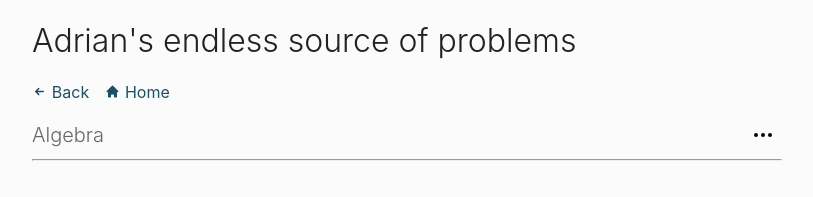
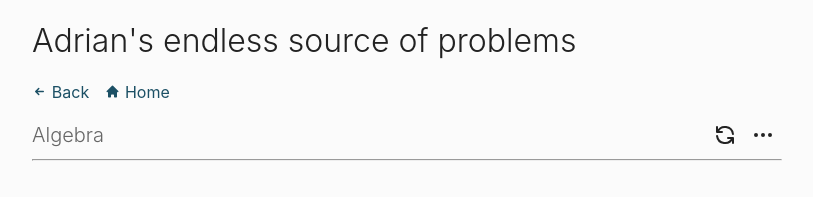
Before and after one commit to aderhall/problems, a React (Create React App) app: page / in a window 1280 px wide. Both pictures are taken after a click on the button "Algebra". Shown: the top 197 px of the page, without its empty margins (233-1046 px from the left). Built offline with nearby package versions, Linux system fonts and the light colour scheme.

Commit message:
Add a separate reload button for easier access

```diff
--- a/src/App.js
+++ b/src/App.js
@@ -141,7 +141,7 @@ export default App;
   * X PDF download
   * √ Katex
   * √ Remove coefficient of 1 in formatTerm
-  * Reload button easier to access
+  * √ Reload button easier to access
   * Lazy loading problems
   * Some way to limit problems that have already come up?
   * SVG Diagrams
--- a/src/SetCard.css
+++ b/src/SetCard.css
@@ -27,6 +27,10 @@
 
 .SetCard__list {
   padding-left: 1.5em;
+}
+
+.SetCard__buttons {
+  display: flex;
 }
 
 .SetCard__list>li {
@@ -60,7 +64,7 @@
   position: relative;
 }
 
-.DotsMenu__button {
+.DotsMenu__button, .SetCard__buttons>button {
   height: 24px;
   width: 24px;
   border: 0;
@@ -69,8 +73,9 @@
   box-sizing: content-box;
   background-color: transparent;
   cursor: pointer;
+  color: #222;
 }
-.DotsMenu:focus-within > .DotsMenu__button {
+.DotsMenu:focus-within > .DotsMenu__button, .SetCard__buttons>button:focus {
   outline: 0;
   background-color: #efefef;
 }
--- a/src/SetCard.js
+++ b/src/SetCard.js
@@ -65,12 +65,19 @@ function SetCard({route, newSet, goto}) {
     <div className="SetCard">
       <div className="SetCard__header">
         <h2>{name}</h2>
+        <div className="SetCard__buttons">
+          <button onClick={() => newSet(name)}>
+            <svg width="24px" xmlns="http://www.w3.org/2000/svg" fill="none" viewBox="0 0 24 24" stroke="currentColor">
+              <path strokeLinecap="round" strokeLinejoin="round" strokeWidth={2} d="M4 4v5h.582m15.356 2A8.001 8.001 0 004.582 9m0 0H9m11 11v-5h-.581m0 0a8.003 8.003 0 01-15.357-2m15.357 2H15" />
+            </svg>
+          </button>
           <DotsMenu items={[
             ["Export worksheet", () => goto([name, seed, 1])],
             ["Export answer sheet", () => goto([name, seed, 2])],
             ["Export answers and explanations", () => goto([name, seed, 3])],
             ["Reload all problems", () => newSet(name)]
           ]}/>
+        </div>
       </div>
       <hr />
       <ol className="SetCard__list">
```
Lines whose indentation alone changed are shown as unchanged.
